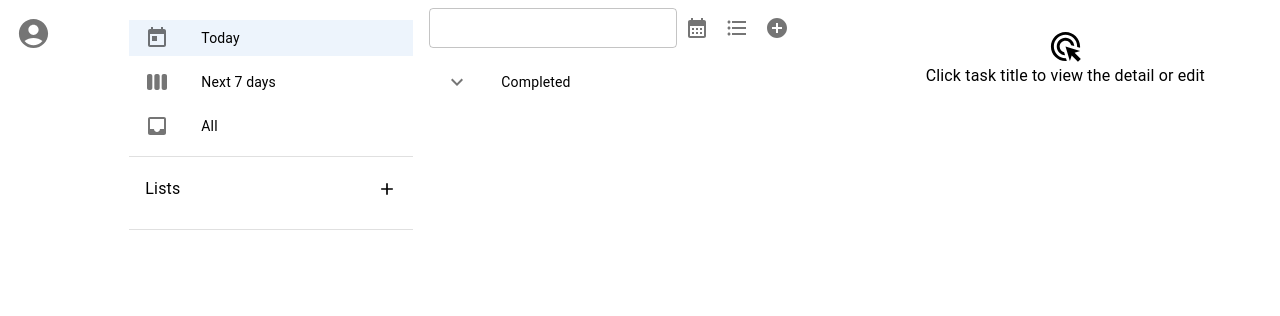
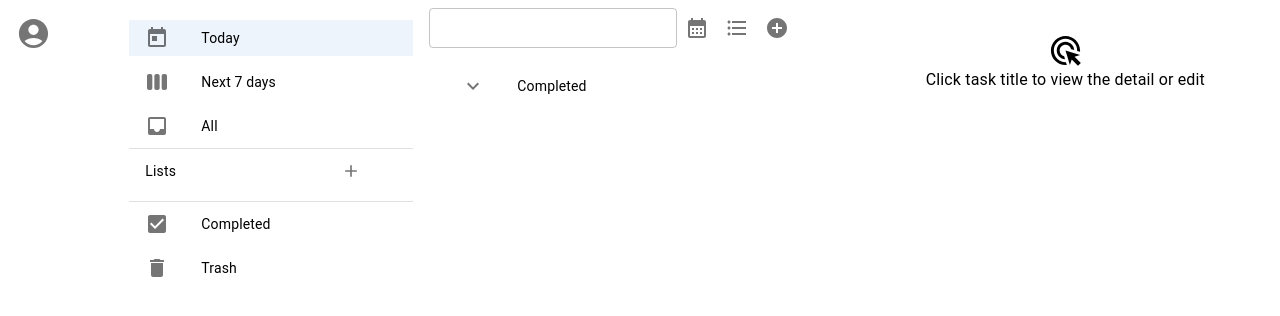
Before and after one commit to Renfu-Li/Tick, a React (Vite) app in the folder frontend-tick/: page /home in a window 1280 px wide. Shown: the top 316 px of the page. Built offline with nearby package versions, Linux system fonts and the light colour scheme.

Commit message:
feat: show completed and deleted tasks

```diff
--- a/frontend-tick/src/components/Lists.jsx
+++ b/frontend-tick/src/components/Lists.jsx
@@ -1,8 +1,11 @@
+import ExpandLessIcon from "@mui/icons-material/ExpandLess";
 import TodayIcon from "@mui/icons-material/Today";
 import ViewWeekIcon from "@mui/icons-material/ViewWeek";
 import InboxIcon from "@mui/icons-material/Inbox";
 import MenuIcon from "@mui/icons-material/Menu";
 import AddIcon from "@mui/icons-material/Add";
+import CheckBoxIcon from "@mui/icons-material/CheckBox";
+import DeleteIcon from "@mui/icons-material/Delete";
 import {
   Button,
   Collapse,
@@ -19,6 +22,7 @@ import {
 } from "@mui/material";
 import { useState } from "react";
 import listService from "../services/listService";
+import CheckBox from "@mui/icons-material/CheckBox";
 
 function Lists({ allLists, setAllLists, setListToShow, token }) {
   const [selectedList, setSelectedList] = useState("today");
@@ -41,7 +45,6 @@ function Lists({ allLists, setAllLists, setListToShow, token }) {
   // console.log(allLists);
 
   return (
-    <>
     <List dense>
       <ListItem>
         <ListItemButton
@@ -51,7 +54,7 @@ function Lists({ allLists, setAllLists, setListToShow, token }) {
           <ListItemIcon>
             <TodayIcon></TodayIcon>
           </ListItemIcon>
-            <ListItemText>Today</ListItemText>
+          <ListItemText primary="Today"></ListItemText>
         </ListItemButton>
       </ListItem>
 
@@ -63,7 +66,7 @@ function Lists({ allLists, setAllLists, setListToShow, token }) {
           <ListItemIcon>
             <ViewWeekIcon></ViewWeekIcon>
           </ListItemIcon>
-            <ListItemText>Next 7 days</ListItemText>
+          <ListItemText primary="Next 7 days"></ListItemText>
         </ListItemButton>
       </ListItem>
 
@@ -75,21 +78,18 @@ function Lists({ allLists, setAllLists, setListToShow, token }) {
           <ListItemIcon>
             <InboxIcon></InboxIcon>
           </ListItemIcon>
-            <ListItemText>All</ListItemText>
+          <ListItemText primary="All"></ListItemText>
         </ListItemButton>
       </ListItem>
-      </List>
 
       <Divider variant="middle"></Divider>
 
-      <List dense>
       <ListItem>
         <ListItemButton onClick={() => setListAddition(!listAddition)}>
-            <ListItemText>
-              <Typography>Lists</Typography>
-            </ListItemText>
-
+          <ListItemText primary="Lists"></ListItemText>
+          <ListItemIcon>
             <AddIcon fontSize="small"></AddIcon>
+          </ListItemIcon>
         </ListItemButton>
       </ListItem>
 
@@ -118,16 +118,36 @@ function Lists({ allLists, setAllLists, setListToShow, token }) {
             <ListItemIcon>
               <MenuIcon></MenuIcon>
             </ListItemIcon>
-              <ListItemText>
-                <Typography>{list.listName}</Typography>
-              </ListItemText>
+            <ListItemText primary={list.listName}></ListItemText>
           </ListItemButton>
         </ListItem>
       ))}
-      </List>
 
       <Divider variant="middle"></Divider>
-    </>
+
+      <ListItem>
+        <ListItemButton
+          selected={selectedList === "completed"}
+          onClick={() => handleSelect("completed")}
+        >
+          <ListItemIcon>
+            <CheckBoxIcon></CheckBoxIcon>
+          </ListItemIcon>
+          <ListItemText primary="Completed"></ListItemText>
+        </ListItemButton>
+      </ListItem>
+      <ListItem>
+        <ListItemButton
+          selected={selectedList === "deleted"}
+          onClick={() => handleSelect("deleted")}
+        >
+          <ListItemIcon>
+            <DeleteIcon></DeleteIcon>
+          </ListItemIcon>
+          <ListItemText primary="Trash"></ListItemText>
+        </ListItemButton>
+      </ListItem>
+    </List>
   );
 }
 
--- a/frontend-tick/src/components/TaskDetails.jsx
+++ b/frontend-tick/src/components/TaskDetails.jsx
@@ -96,11 +96,16 @@ function TaskDetails({
   };
 
   const handleDeleteTask = async () => {
-    const deletedTask = await taskService.deleteTask(selectedTask.id, token);
+    const newTask = { ...selectedTask, deleted: true };
+    const updatedTask = await taskService.updateTask(
+      selectedTask.id,
+      newTask,
+      token
+    );
 
     // update allTasks state
-    const updatedAllTasks = allTasks.filter(
-      (task) => task.id !== deletedTask.id
+    const updatedAllTasks = allTasks.map((task) =>
+      task.id === updatedTask.id ? updatedTask : task
     );
     setAllTasks(updatedAllTasks);
   };
--- a/frontend-tick/src/components/TaskForm.jsx
+++ b/frontend-tick/src/components/TaskForm.jsx
@@ -42,6 +42,7 @@ export default function NewTaskForm({
       dueDate,
       listName: selectedList.listName,
       completed: false,
+      deleted: false,
       taskNote: "",
     };
 
@@ -51,17 +52,6 @@ export default function NewTaskForm({
       // update allTasks state
       const updatedAllTasks = allTasks.concat(createdTask);
       setAllTasks(updatedAllTasks);
-
-      // update allLists state
-      const listToUpdate = allLists.find(
-        (list) => list.listName === selectedList.listName
-      );
-      const updatedListTasks = listToUpdate.tasks.concat(createdTask);
-      const updatedList = { ...listToUpdate, tasks: updatedListTasks };
-      const updatedAllLists = allLists.map((list) =>
-        list.listName === selectedList.listName ? updatedList : list
-      );
-      setAllLists(updatedAllLists);
 
       setTaskName("");
       setDueDate(dayjs(new Date()));
--- a/frontend-tick/src/components/Tasks.jsx
+++ b/frontend-tick/src/components/Tasks.jsx
@@ -8,6 +8,7 @@ import {
   ListItemText,
   ListItemButton,
   Grid,
+  ListItem,
 } from "@mui/material";
 // import { useState, useEffect } from "react";
 import taskService from "../services/taskService";
@@ -27,6 +28,7 @@ function Tasks({
   const [showCompleted, setShowCompleted] = useState(false);
 
   // find and set today's tasks
+  const allExistingTasks = allTasks.filter((task) => !task.deleted);
   const todayTasks = allTasks.filter(
     (task) => new Date(task.dueDate) <= new Date()
   );
@@ -37,6 +39,8 @@ function Tasks({
   const next7DaysTasks = allTasks.filter(
     (task) => new Date(task.dueDate) <= sevenDaysLater
   );
+  const completedTasks = allTasks.filter((task) => task.completed);
+  const deletedTasks = allTasks.filter((task) => task.deleted);
 
   // compute the tasktoShow from props
   const tasksToShow =
@@ -45,11 +49,17 @@ function Tasks({
       : listToShow === "next7Days"
       ? next7DaysTasks
       : listToShow === "all"
-      ? allTasks
-      : allTasks.filter((task) => task.listName === listToShow);
+      ? allExistingTasks
+      : listToShow === "completed"
+      ? completedTasks
+      : listToShow === "deleted"
+      ? deletedTasks
+      : allTasks.filter(
+          (task) => task.listName === listToShow && !task.deleted
+        );
 
   const incompletedTasks = tasksToShow.filter((task) => !task.completed);
-  const completedTasks = tasksToShow.filter((task) => task.completed);
+  const completedTasksInList = tasksToShow.filter((task) => task.completed);
   // console.log(incompletedTasks);
 
   const [selectedTask, setSelectedTask] = useState(null);
@@ -63,7 +73,7 @@ function Tasks({
     setAllTasks(newAllTasks);
   };
 
-  console.log(selectedTask);
+  // console.log(selectedTask);
   return (
     <Grid container justifyContent="space-evenly" spacing={2}>
       <Grid item xs={6}>
@@ -76,13 +86,9 @@ function Tasks({
         ></TaskForm>
 
         <List dense sx={{ mt: "0.5em" }}>
-          {/* <ListItemButton>
-          <ListItemText primary="Tasks"></ListItemText>
-        </ListItemButton> */}
-
           {incompletedTasks.map((task) => (
+            <ListItem key={task.id}>
               <ListItemButton
-              key={task.id}
                 selected={selectedTask?.id === task.id}
                 onClick={() => setSelectedTask(task)}
               >
@@ -102,19 +108,24 @@ function Tasks({
                   ).toLocaleDateString()}`}
                 ></ListItemText>
               </ListItemButton>
+            </ListItem>
           ))}
 
+          {listToShow !== "completed" && (
+            <ListItem>
               <ListItemButton onClick={() => setShowCompleted(!showCompleted)}>
                 <ListItemIcon>
                   {showCompleted ? <ExpandLessIcon /> : <ExpandMoreIcon />}
                 </ListItemIcon>
                 <ListItemText primary="Completed"></ListItemText>
               </ListItemButton>
+            </ListItem>
+          )}
 
           <Collapse in={showCompleted}>
-            {completedTasks.map((task) => (
+            {completedTasksInList.map((task) => (
+              <ListItem key={task.id}>
                 <ListItemButton
-                key={task.id}
                   selected={selectedTask?.id === task.id}
                   onClick={() => setSelectedTask(task)}
                 >
@@ -134,6 +145,7 @@ function Tasks({
                     ).toLocaleDateString()}`}
                   ></ListItemText>
                 </ListItemButton>
+              </ListItem>
             ))}
           </Collapse>
         </List>
```
Also changed, not shown: 2 other files (tests, documents, lock files or other folders). Lines whose indentation alone changed are shown as unchanged.
